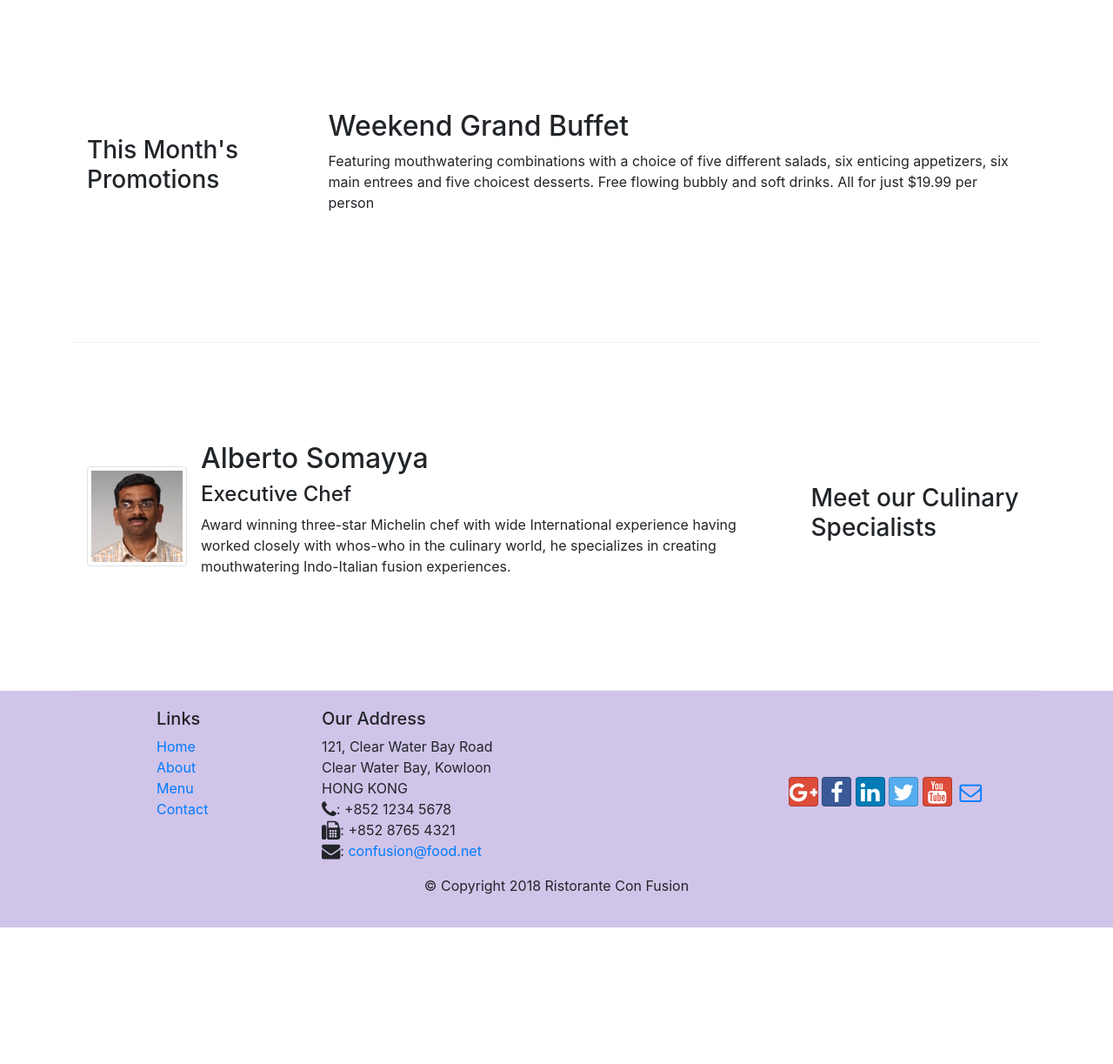
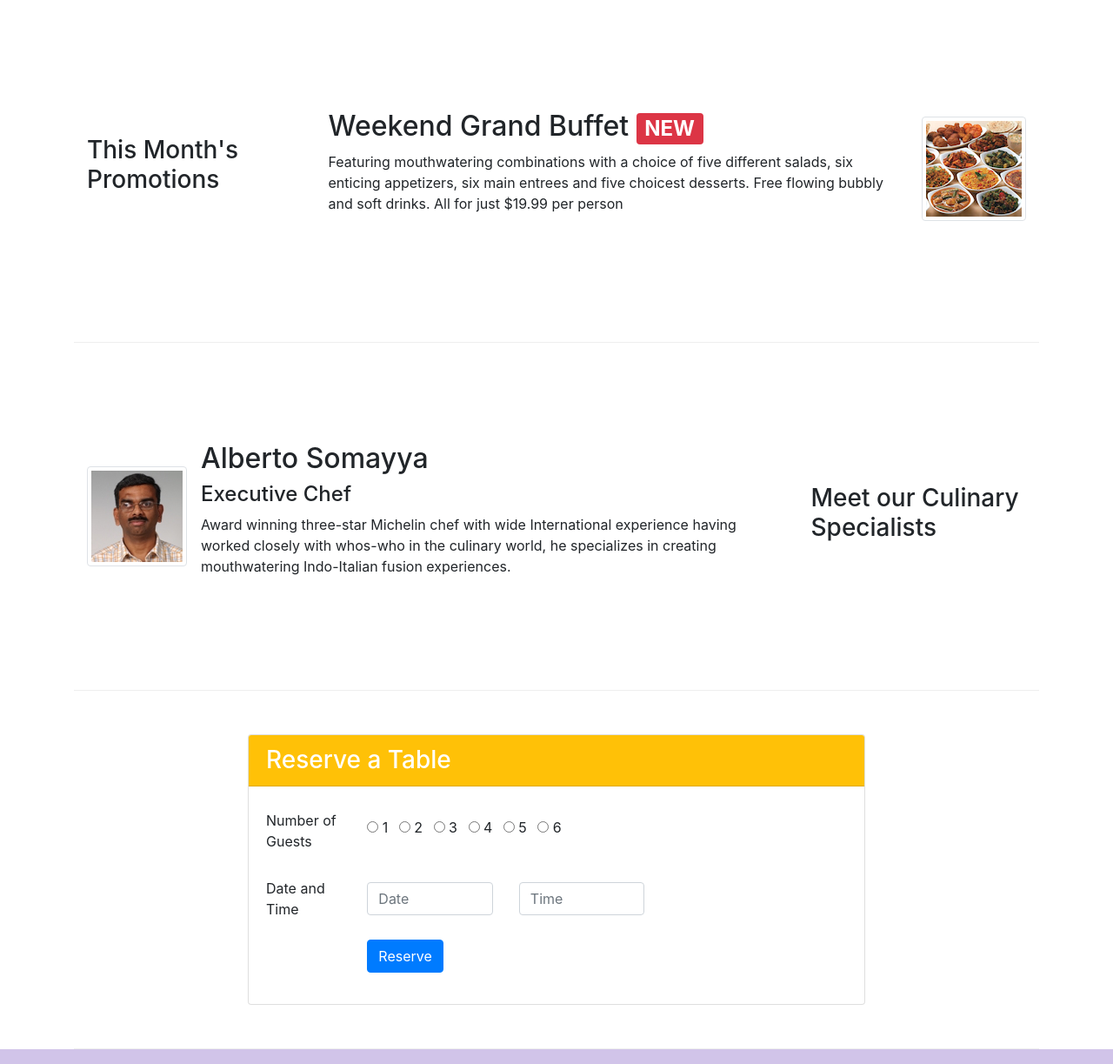
Before and after one commit to psycopath9640/conFusion, a website: page index.html in a window 1280 px wide. Shown: the part 740-1963 px from the top of the page at 87% size. Before the commit the page ends 1806 px from the top, so only its background shows below. Drawn offline with nearby package versions, Linux system fonts and the light colour scheme.

Commit message:
Assignment 2

```diff
--- a/index.html
+++ b/index.html
@@ -40,8 +40,11 @@
                     <h1>Ristorante con Fusion</h1>
                     <p>We take inspiration from the World's best cuisines, and create a unique fusion experience. Our lipsmacking creations will tickle your culinary senses!</p>
                 </div>
-                <div class="col-12 col-sm align-self-center">
+                <div class="col-12 col-sm-3 align-self-center">
                     <img src="img/logo.png" class="img-fkuid">
+                </div>
+                <div class="col-12 col-sm-3 align-self-center">
+                    <a href="#formCard" class="btn btn-block btn-sm bg-warning" style="color:black">Reserve a Table</a>
                 </div>
             </div>
         </div>
@@ -69,8 +72,13 @@
                 <h3>This Month's Promotions</h3>
             </div>
             <div class="col col-sm col-md">
-                <h2>Weekend Grand Buffet</h2>
-                <div class="d-none d-sm-block"><p>Featuring mouthwatering combinations with a choice of five different salads, six enticing appetizers, six main entrees and five choicest desserts. Free flowing bubbly and soft drinks. All for just $19.99 per person </p></div>
+                <div class="media">
+                    <div class="media-body">
+                        <h2 class="mt-0">Weekend Grand Buffet <span class="badge badge-danger">NEW</span></h2>
+                        <p class="d-none d-sm-block">Featuring mouthwatering combinations with a choice of five different salads, six enticing appetizers, six main entrees and five choicest desserts. Free flowing bubbly and soft drinks. All for just $19.99 per person </p>
+                    </div>
+                    <img class="d-flex ml-3 img-thumbnail align-self-center" src="img/buffet.png" alt="buffet">
+                </div>
             </div>
         </div>
 
@@ -85,6 +93,54 @@
                         <h2>Alberto Somayya</h2>
                         <h4>Executive Chef</h4>
                         <p class="d-none d-sm-block">Award winning three-star Michelin chef with wide International experience having worked closely with whos-who in the culinary world, he specializes in creating mouthwatering Indo-Italian fusion experiences. </p>
+                    </div>
+                </div>
+            </div>
+        </div>
+        <div class="row row-content align-items-center justify-content-center">
+            <div class="col-12 col-sm-8">
+                <div class="card" id="formCard">
+                    <h3 class="card-header bg-warning text-white">Reserve a Table</h3>
+                    <div class="card-body">
+                        <form>
+                            <div class="form-group row align-items-center">
+                                <label for="radio" class="col-12 col-md-2 col-form-label">Number of Guests</label>
+                                <div class="col-12 col-md-10">
+                                    <label class="radio-inline mr-2">
+                                        <input type="radio" name="optradio"> 1
+                                    </label>
+                                    <label class="radio-inline mr-2">
+                                        <input type="radio" name="optradio"> 2
+                                    </label>
+                                    <label class="radio-inline mr-2">
+                                        <input type="radio" name="optradio"> 3
+                                    </label>
+                                    <label class="radio-inline mr-2">
+                                        <input type="radio" name="optradio"> 4
+                                    </label>
+                                    <label class="radio-inline mr-2">
+                                        <input type="radio" name="optradio"> 5
+                                    </label>
+                                    <label class="radio-inline mr-2">
+                                        <input type="radio" name="optradio"> 6
+                                    </label>
+                                </div>
+                            </div>
+                            <div class="form-group row align-items-center">
+                                <label for="dandt" class="col-12 col-md-2 col-form-label order-md-first">Date and Time</label>
+                                <div class="col-5 col-md-3 order-md-first">
+                                    <input type="text" class="form-control" id="date" name="date" placeholder="Date">
+                                </div>
+                                <div class="col-5 col-md-3">
+                                    <input type="text" class="form-control" id="time" name="time" placeholder="Time">
+                                </div>
+                            </div>
+                            <div class="form-group row">
+                                <div class="col-5 offset-md-2 col-md-3">
+                                    <button type="submit" class="btn btn-primary">Reserve</button>
+                                </div>
+                            </div>
+                        </form>
                     </div>
                 </div>
             </div>
```
